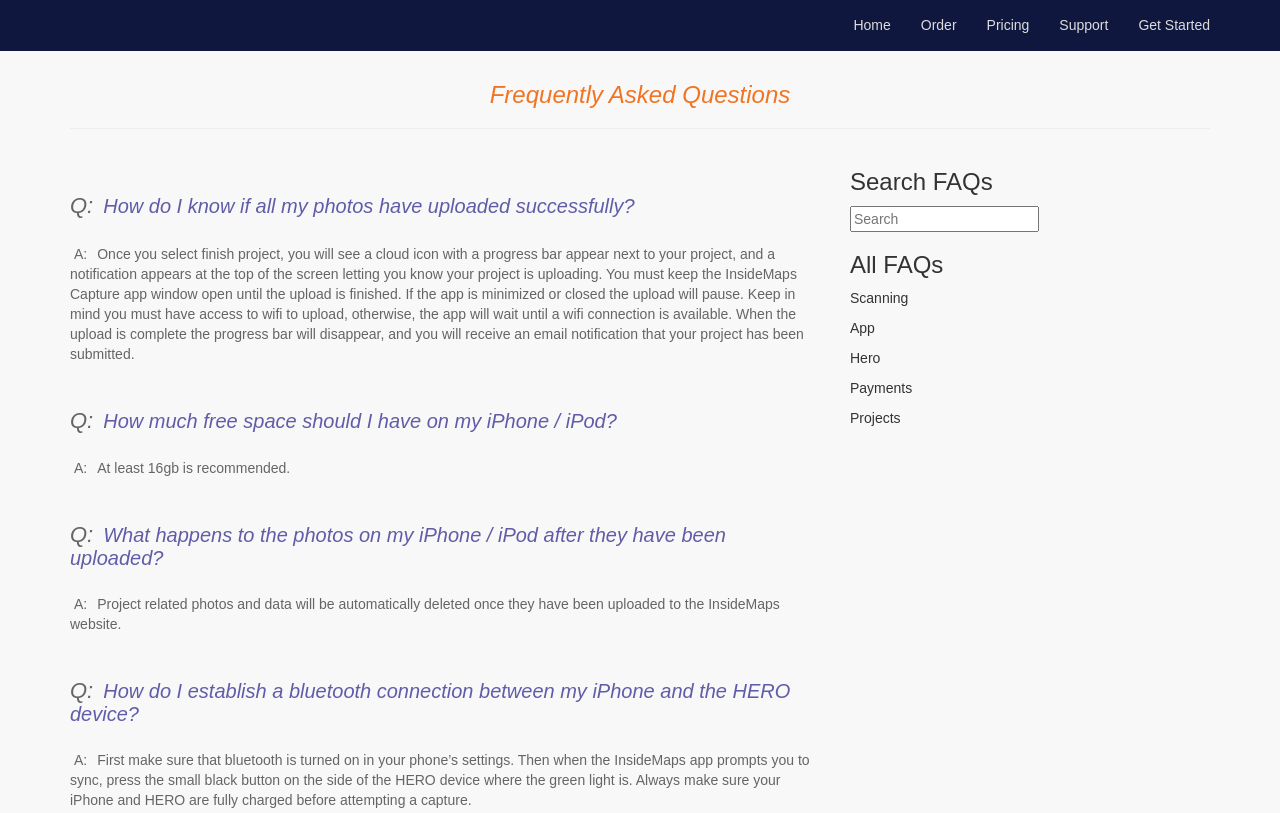
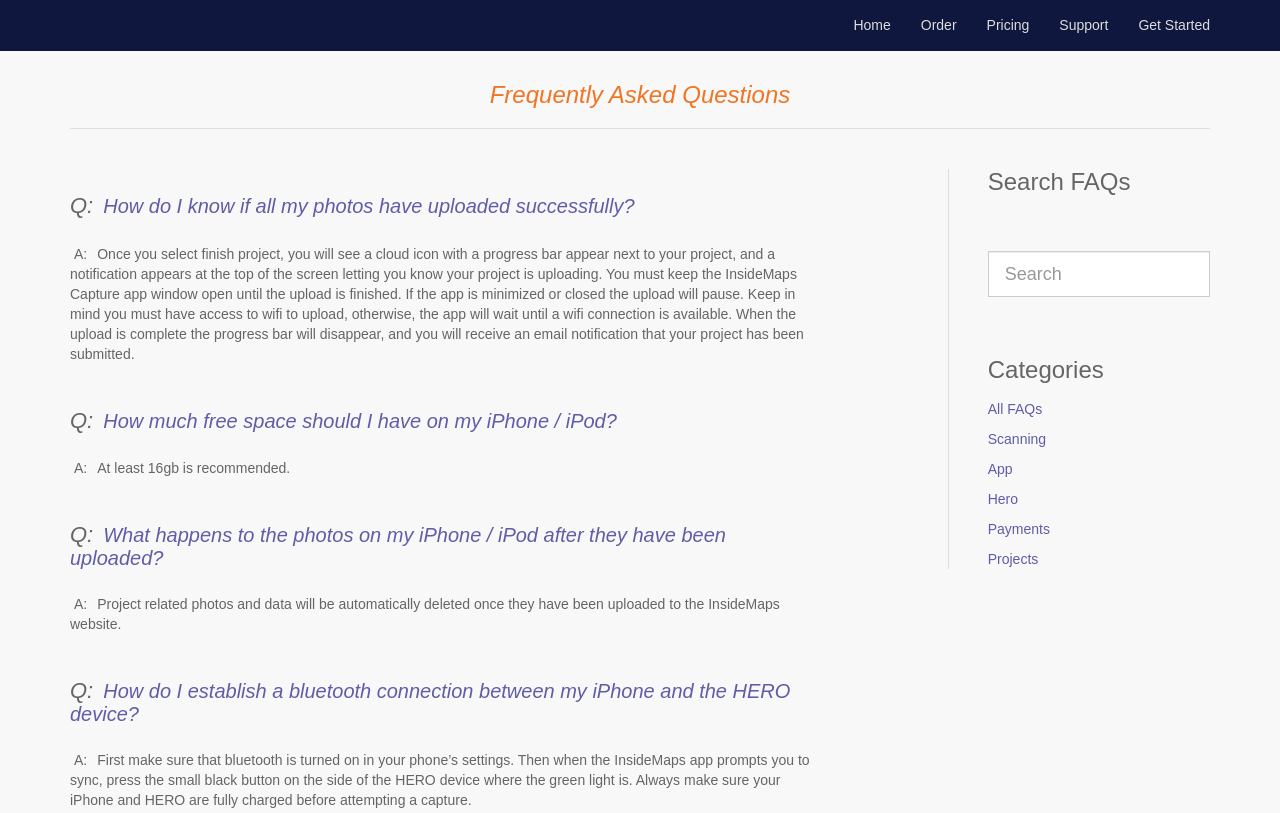
Before and after one commit to vCubeSoftNTech/insideMapsOnRoofstockSupportTemplate, a plain HTML site: page index.html in a window 1280 px wide. Shown: the top 813 px of the page. Drawn offline with nearby package versions, Linux system fonts and the light colour scheme; some packages are replaced by stand-ins of ours; a script that the page names is missing.

Commit message:
Feat: FAQ Part Done

```diff
--- a/index.html
+++ b/index.html
@@ -17,12 +17,13 @@
     <script>
         var app = angular.module('InsideMapsData', ['ui.bootstrap']);
         app.controller('MainCtrl', function($scope) {
-          $scope.categories = ["Scanning","App","Hero","Payments", "Projects"];
-           $scope.filterQuestionsByCategory = function(category){
-             console.log(category);
-             $scope.search = category;
+            $scope.categories = ["Scanning", "App", "Hero", "Payments", "Projects"];
+            $scope.filterQuestionsByCategory = function(category) {
+                console.log(category);
+                console.log($scope.qas.category);
+                $scope.qasCategory = category;
 
-           }
+            }
             $scope.qas = [{
                     category: "Scanning",
                     question: 'What tripod should I use with InsideMaps?',
@@ -78,9 +79,13 @@
         body {
             width: 100%;
             height: 100%;
+            font-family: 'Sansita', sans-serif;
             background-color: #f8f8f8;
-            font-family: 'Sansita', sans-serif;
             margin-top: 1.25%;
+        }
+
+        .bg-faq{
+          padding-bottom: 10%
         }
 
         .faq-heading {
@@ -89,6 +94,10 @@
             font-style: italic;
             font-size: 26px;
             padding: 30px 0 0 0;
+        }
+
+        .faq-heading hr{
+          border-top: 1px solid #ddd;
         }
 
         .navbar {
@@ -149,6 +158,28 @@
         .faq-answer span {
             padding: 0 10px 0 4px;
         }
+
+        .category-all{
+           border-left: 1px solid #ddd;
+        }
+
+        .category-all h3{
+          padding: 0 0 2% 15%;
+          color: #656565;
+        }
+
+        .category-all div{
+          padding-left: 15%;
+        }
+
+        .category-all p{
+          padding-left: 15%;
+            color: #605ca8;
+        }
+
+        .category-highlight {
+            font-weight: bold;
+        }
     </style>
 </head>
 
@@ -176,25 +207,29 @@
                 </div>
             </nav>
             <!-- Container (Services Section) -->
-            <div class="container">
+            <div class="container bg-faq">
                 <div class="faq-heading">
                     <h3>Frequently Asked Questions</h3>
                     <hr></hr>
                 </div>
                 <div class="row">
                     <div class="col-sm-8">
-                        <div ng-repeat="qa in qas | filter:search | orderBy:'category'">
+                        <div ng-repeat="qa in qas | filter:search | filter:{ category: qasCategory } | orderBy:'category'">
                             <h3 class="faq-question"><span>Q:</span>{{qa.question}}</h3>
                             <p class="faq-answer"><span>A:</span>{{qa.answer}}</p>
                         </div>
                     </div>
-                    <div class="col-sm-4">
-                        <h3>Search FAQs</h3>
-                        <input type="text" ng-model="search" placeholder="Search" />
-                        <h3 ng-click="filterQuestionsByCategory('')">All FAQs</h3>
-                        <p ng-repeat="cat in categories" ng-click="filterQuestionsByCategory(cat)">{{cat}}</p>
-
-
+                    <div class="col-sm-1"></div>
+                    <div class="col-sm-3">
+                      <div class="category-all">
+                        <h3>Search FAQs</h3><br><br>
+                        <div class="input-group input-group-lg">
+                            <input type="text" class="form-control" ng-model="search" placeholder="Search" placeholder="Search">
+                        </div><br><br>
+                        <h3>Categories</h3>
+                        <p ng-class="{'category-highlight': qasCategory == ''}" ng-click="filterQuestionsByCategory('')">All FAQs</p>
+                        <p ng-class="{'category-highlight': cat == qasCategory}" ng-repeat="cat in categories" ng-click="filterQuestionsByCategory(cat)">{{cat}}</p>
+                      </div>
                     </div>
                 </div>
             </div>
```
